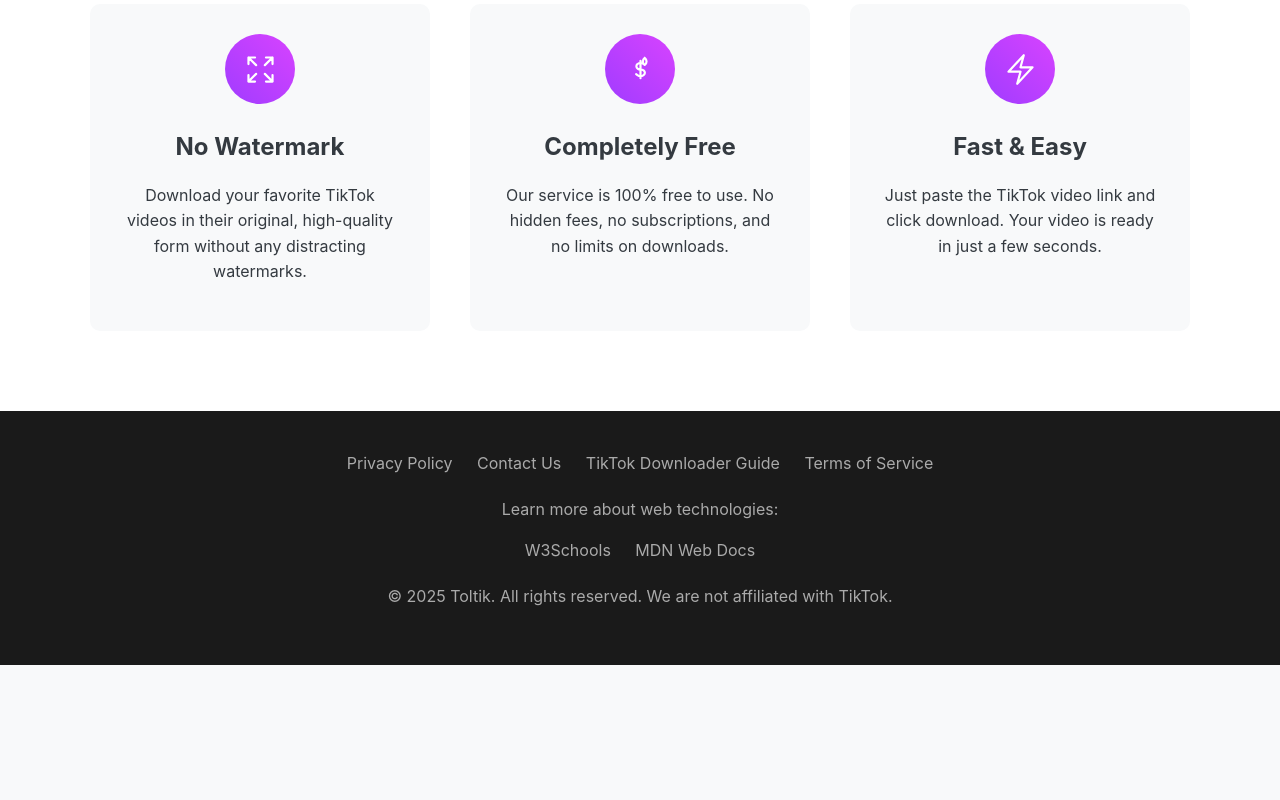
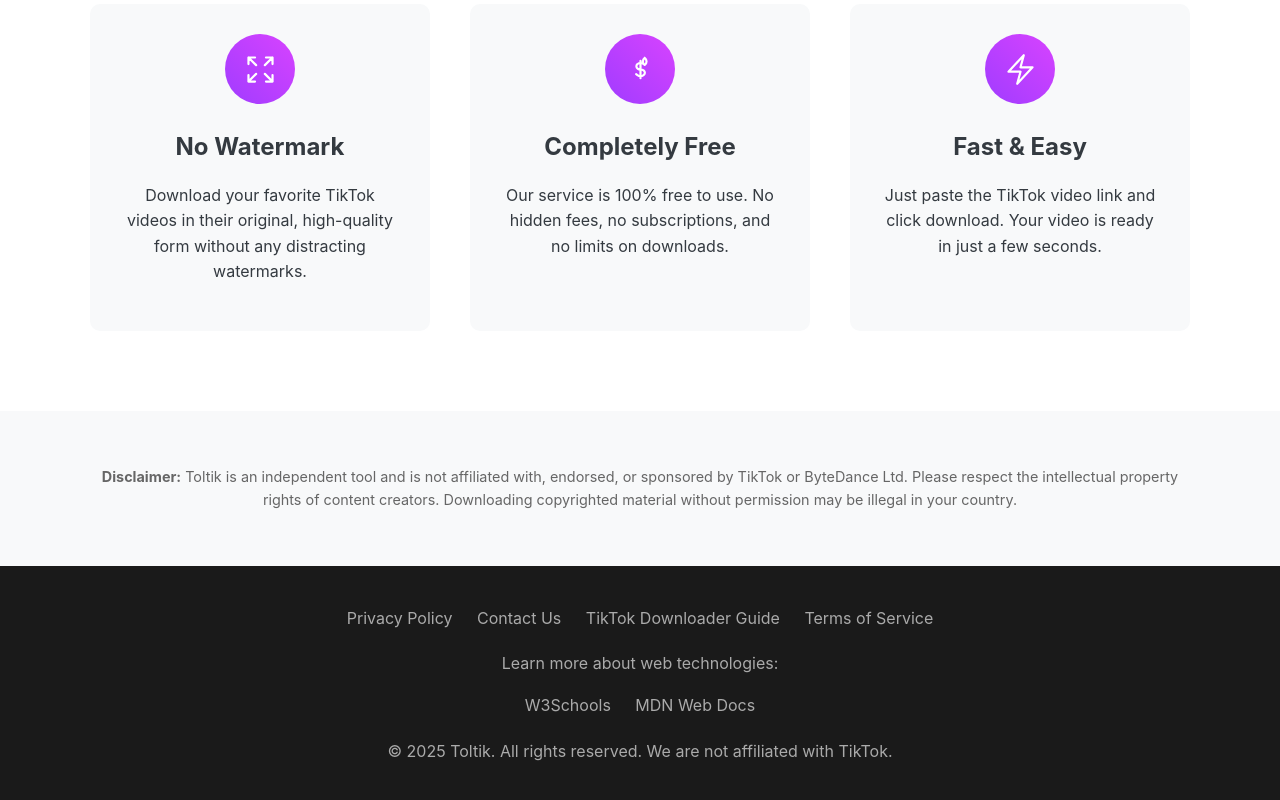
Before and after one commit to redlam10/toltik-downloader, a website: page public/index.html in a window 1280 px wide. Shown: the part 1432-2232 px from the top of the page. Before the commit the page ends 2097 px from the top, so only its background shows below. Drawn offline with Linux system fonts and the light colour scheme.

Commit message:
Add files via upload

```diff
--- a/public/index.html
+++ b/public/index.html
@@ -93,7 +93,6 @@
                 <h2>Why Choose Toltik?</h2>
                 <div class="features-grid">
                     <div class="feature-item">
-                        <!-- ICÔNE AJOUTÉE -->
                         <div class="icon-container">
                             <svg xmlns="http://www.w3.org/2000/svg" fill="none" viewBox="0 0 24 24" stroke-width="1.5" stroke="currentColor"><path stroke-linecap="round" stroke-linejoin="round" d="M3.75 3.75v4.5m0-4.5h4.5m-4.5 0L9 9M3.75 20.25v-4.5m0 4.5h4.5m-4.5 0L9 15M20.25 3.75h-4.5m4.5 0v4.5m0-4.5L15 9m5.25 11.25h-4.5m4.5 0v-4.5m0 4.5L15 15" /></svg>
                         </div>
@@ -101,7 +100,6 @@
                         <p>Download your favorite TikTok videos in their original, high-quality form without any distracting watermarks.</p>
                     </div>
                     <div class="feature-item">
-                        <!-- ICÔNE AJOUTÉE -->
                         <div class="icon-container">
                              <svg xmlns="http://www.w3.org/2000/svg" fill="none" viewBox="0 0 24 24" stroke-width="1.5" stroke="currentColor"><path stroke-linecap="round" stroke-linejoin="round" d="M12 6v12m-3-2.818.879.659c1.171.879 3.07.879 4.242 0 1.172-.879 1.172-2.303 0-3.182C13.536 12.219 12.768 12 12 12c-.725 0-1.45-.22-2.003-.659-1.106-.826-1.106-2.303 0-3.128a2.99 2.99 0 0 1 2.003-.659c.725 0 1.45.22 2.003.659l.879.659m0-4.879a3 3 0 0 1 0 4.879m0-4.879a3 3 0 0 0 0 4.879" /></svg>
                         </div>
@@ -109,7 +107,6 @@
                         <p>Our service is 100% free to use. No hidden fees, no subscriptions, and no limits on downloads.</p>
                     </div>
                     <div class="feature-item">
-                        <!-- ICÔNE AJOUTÉE -->
                          <div class="icon-container">
                             <svg xmlns="http://www.w3.org/2000/svg" fill="none" viewBox="0 0 24 24" stroke-width="1.5" stroke="currentColor"><path stroke-linecap="round" stroke-linejoin="round" d="m3.75 13.5 10.5-11.25L12 10.5h8.25L9.75 21.75 12 13.5H3.75Z" /></svg>
                         </div>
@@ -119,6 +116,14 @@
                 </div>
             </div>
         </section>
+
+        <!-- **** SECTION DISCLAIMER AJOUTÉE ICI **** -->
+        <section class="disclaimer-section">
+            <div class="container" style="text-align: center; padding: 40px 20px; font-size: 0.9em; color: #666;">
+                <p><strong>Disclaimer:</strong> Toltik is an independent tool and is not affiliated with, endorsed, or sponsored by TikTok or ByteDance Ltd. Please respect the intellectual property rights of content creators. Downloading copyrighted material without permission may be illegal in your country.</p>
+            </div>
+        </section>
+
     </main>
 
     <footer class="footer">
```
